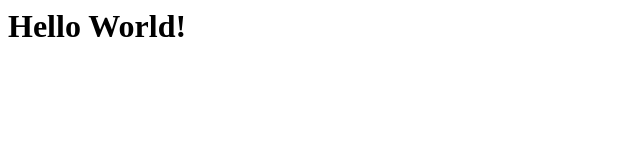
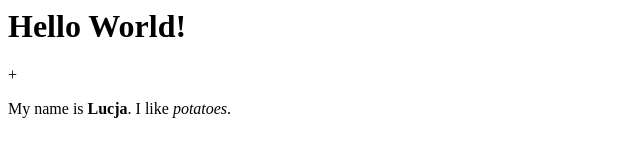
Before and after one commit to lucjastozek/html-hello-world, a plain HTML site: page index.html in a window 1280 px wide. Shown: the whole page, without its empty margins (0-640 px from the left). Drawn offline with Linux system fonts and the light colour scheme.

Commit message:
added personalisation

```diff
--- a/index.html
+++ b/index.html
@@ -1 +1,2 @@
 <h1>Hello World!</h1>
++<p>My name is <b>Lucja</b>. I like <i>potatoes</i>.</p>
```
